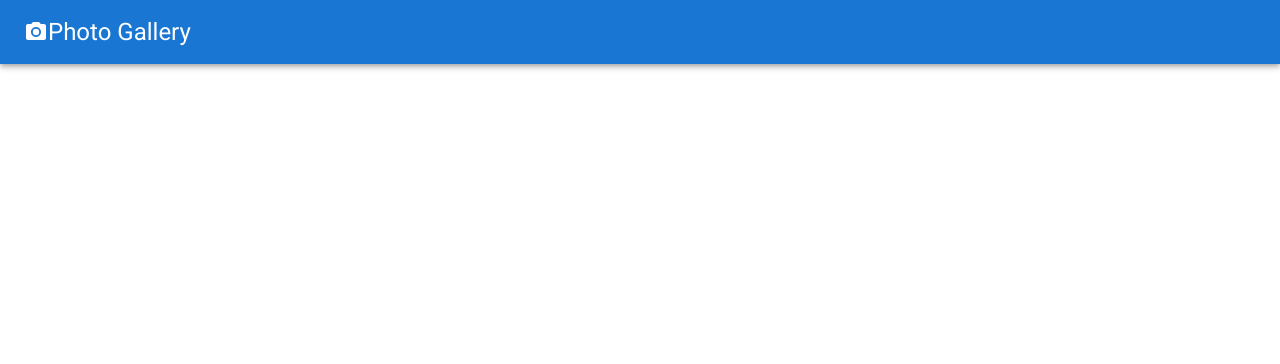
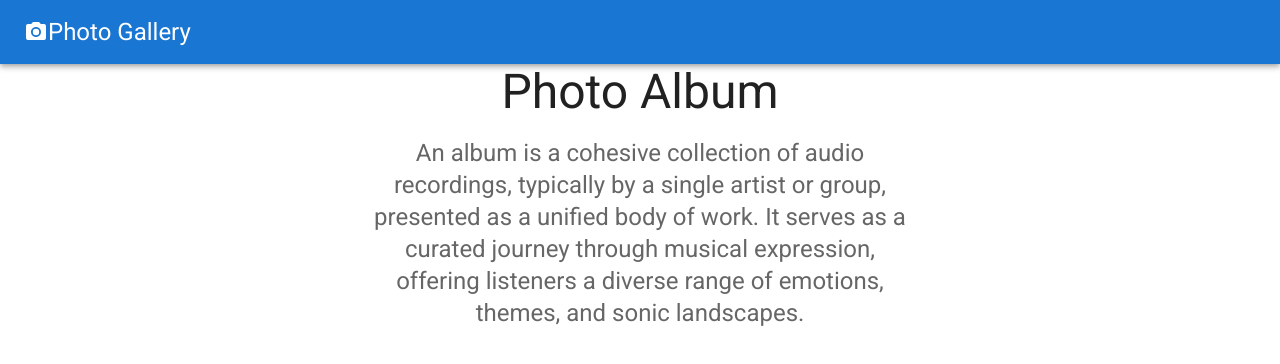
Before and after one commit to Rocky3112/M-UI, a React (Create React App) app: page / in a window 1280 px wide. Shown: the top 364 px of the page. Built offline with nearby package versions, Linux system fonts and the light colour scheme.

Commit message:
added some text

```diff
--- a/src/App.js
+++ b/src/App.js
@@ -1,4 +1,4 @@
-import { AppBar, CssBaseline, Toolbar, Typography } from '@mui/material';
+import { AppBar, Container, CssBaseline, Toolbar, Typography } from '@mui/material';
 import { PhotoCamera } from '@mui/icons-material';
 
 function App() {
@@ -16,7 +16,19 @@ function App() {
         </AppBar>
       </CssBaseline>
       <main>
+        <div>
+          <Container maxWidth='sm'>
+            <Typography variant='h3' align='center' color="textPrimary" gutterBottom>
+              Photo Album
 
+            </Typography>
+            <Typography variant='h5' align='center' color="textSecondary" paragraph>
+            An album is a cohesive collection of audio recordings, typically by a single artist or group, presented as a unified body of work. It serves as a curated journey through musical expression, offering listeners a diverse range of emotions, themes, and sonic landscapes.
+
+            </Typography>
+
+          </Container>
+        </div>
       </main>
 
     </div>
```
